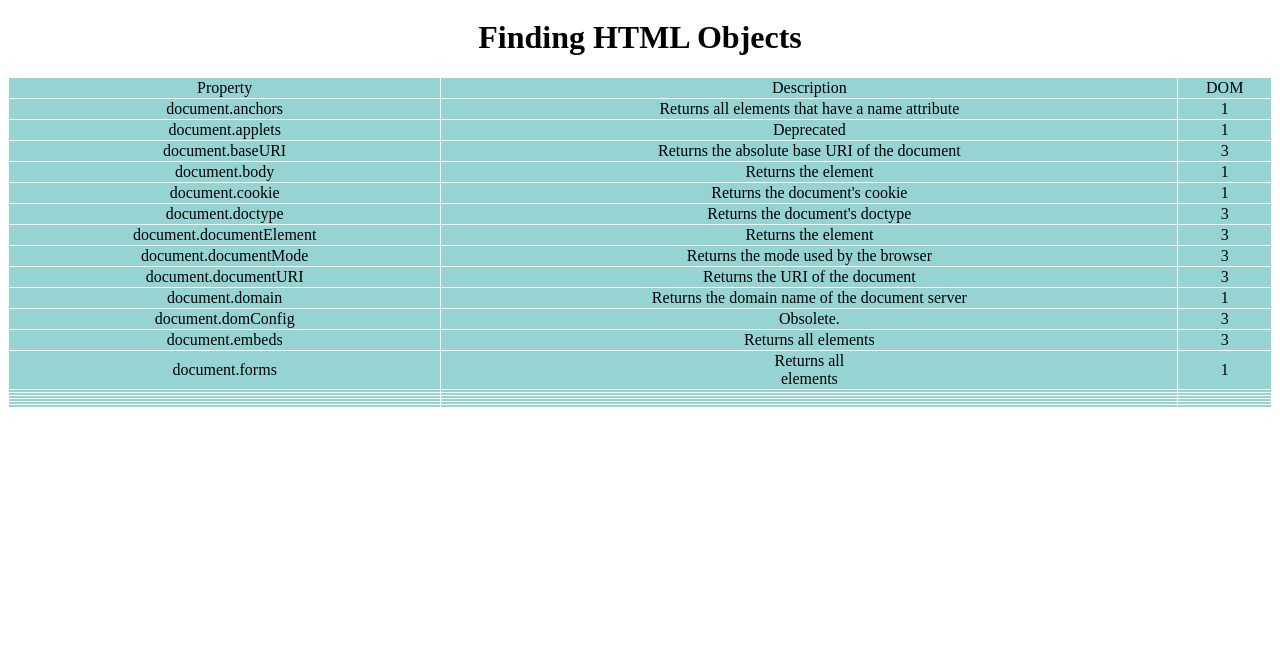
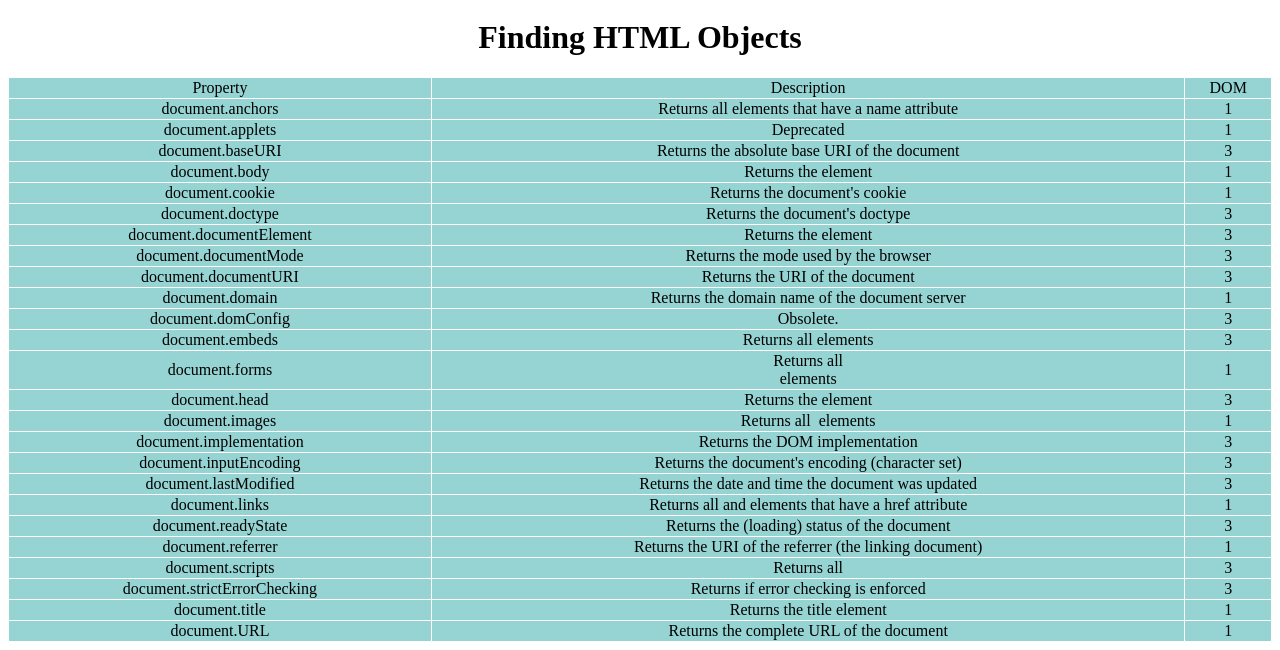
Before and after one commit to rajanshrivastava88/JavaScript, a plain HTML site: page 27_DOM_Introduction/DOM Documentation.html in a window 1280 px wide. Shown: the part 683-1333 px from the top of the page. Before the commit the page ends 1099 px from the top, so only its background shows below. Drawn offline with Linux system fonts and the light colour scheme.

Commit message:
Update DOM Documentation.html

```diff
--- a/27_DOM_Introduction/DOM Documentation.html
+++ b/27_DOM_Introduction/DOM Documentation.html
@@ -179,37 +179,66 @@
             <td>Returns all <form> elements</td>
             <td>1</td>
         </tr>
-        <tr></tr>
-            <td></td>
-            <td></td>
-            <td></td>
+        <tr>
+            <td>document.head</td>
+            <td>Returns the <head> element</td>
+            <td>3</td>
         </tr>
-        <tr></tr>
-            <td></td>
-            <td></td>
-            <td></td>
+        <tr>
+            <td>document.images</td>
+            <td>Returns all <img> elements</td>
+            <td>1</td>
         </tr>
-        <tr></tr>
-            <td></td>
-            <td></td>
-            <td></td>
+        <tr>
+            <td>document.implementation</td>
+            <td>Returns the DOM implementation</td>
+            <td>3</td>
         </tr>
-        <tr></tr>
-            <td></td>
-            <td></td>
-            <td></td>
+        <tr>
+            <td>document.inputEncoding</td>
+            <td>Returns the document's encoding (character set)</td>
+            <td>3</td>
         </tr>
-        <tr></tr>
-            <td></td>
-            <td></td>
-            <td></td>
+        <tr>
+            <td>document.lastModified</td>
+            <td>Returns the date and time the document was updated</td>
+            <td>3</td>
         </tr>
-        <tr></tr>
-            <td></td>
-            <td></td>
-            <td></td>
+        <tr>
+            <td>document.links</td>
+            <td>Returns all <area> and <a> elements that have a href attribute</td>
+            <td>1</td>
+        </tr>
+        <tr>
+            <td>document.readyState</td>
+            <td>Returns the (loading) status of the document</td>
+            <td>3</td>
+        </tr>
+        <tr>
+            <td>document.referrer</td>
+            <td>Returns the URI of the referrer (the linking document)</td>
+            <td>1</td>
+        </tr>
+        <tr>
+            <td>document.scripts</td>
+            <td>Returns all <script> elements </script> </td>
+            <td>3</td>
+        </tr>
+        <tr>
+            <td>document.strictErrorChecking</td>
+            <td>Returns if error checking is enforced</td>
+            <td>3</td>
+        </tr>
+        <tr>
+            <td>document.title</td>
+            <td>Returns the title element</td>
+            <td>1</td>
+        </tr>
+        <tr>
+            <td>document.URL</td>
+            <td>Returns the complete URL of the document</td>
+            <td>1</td>
         </tr>
     </table>
 </body>
-
 </html>
```
